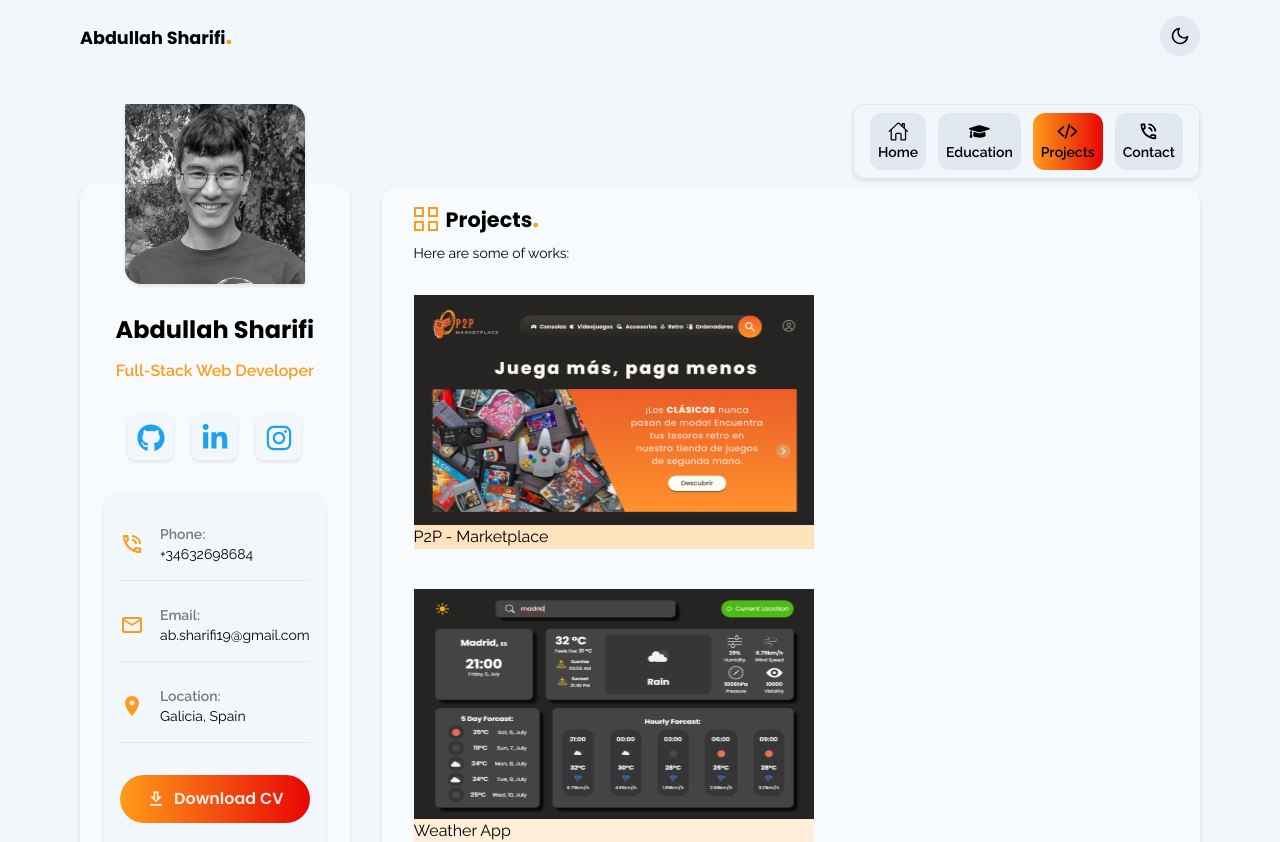
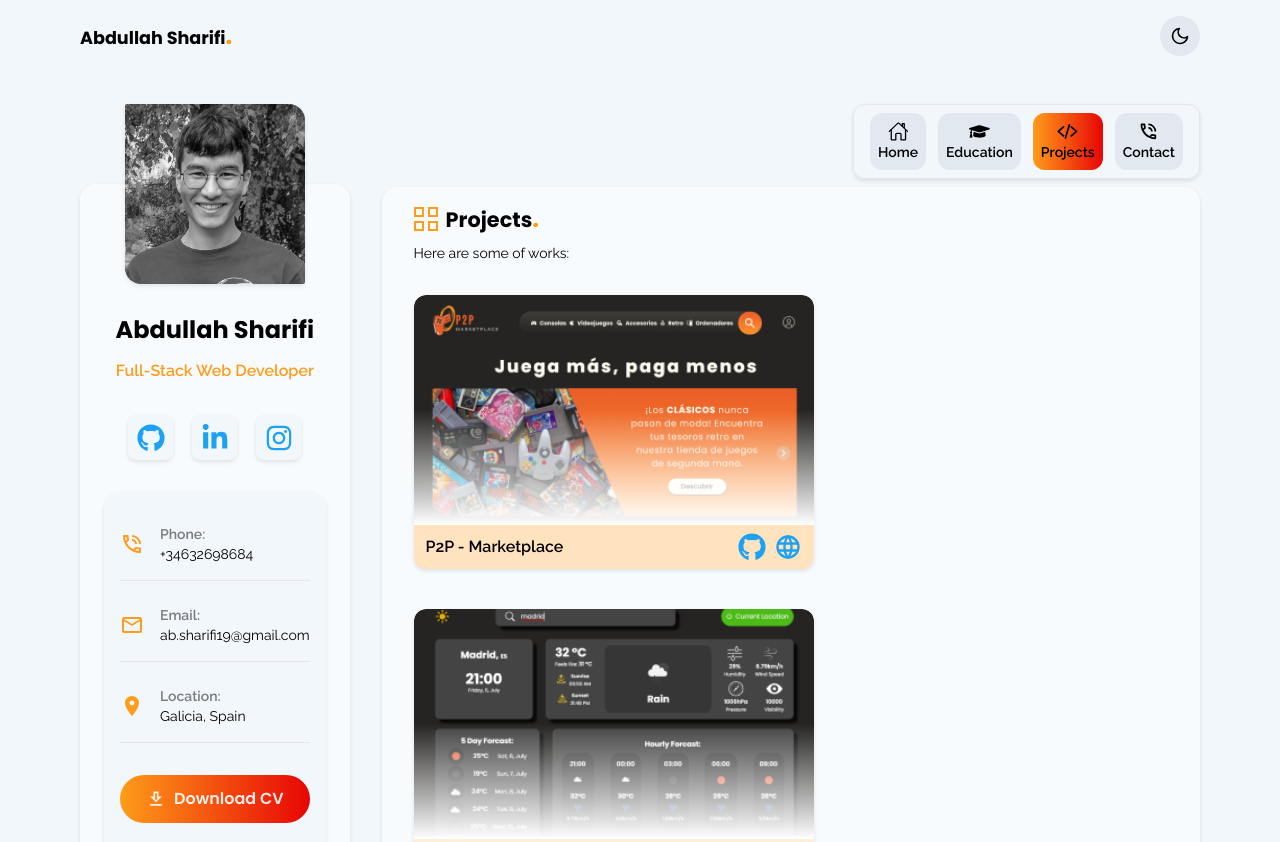
Before and after one commit to ab-sharifi21/personal-portfolio, a Next.js app: page /projects in a window 1280 px wide. Shown: the top 842 px of the page. Built offline with nearby package versions, Linux system fonts and the light colour scheme.

Commit message:
Complete the projects page

```diff
--- a/src/app/projects/page.tsx
+++ b/src/app/projects/page.tsx
@@ -1,7 +1,7 @@
-import { poppins } from "@/fonts";
-import { GrProjects } from "react-icons/gr";
-import { projects } from "@/data";
-import { ProjectCard } from "@/components";
+import { poppins } from '@/fonts';
+import { GrProjects } from 'react-icons/gr';
+import { projects } from '@/data';
+import { ProjectCard } from '@/components';
 
 export default function Projects() {
   return (
@@ -14,14 +14,14 @@ export default function Projects() {
           Projects<span className="text-2xl text-icon-color">.</span>
         </h2>
       </div>
-      <p className="mb-8 text-secondary-font-color text-sm">Here are some of works:</p>
+      <p className="mb-8 text-sm text-secondary-font-color">
+        Here are some of works:
+      </p>
 
-      <section className="flex flex-wrap gap-4 justify-between">
-        {
-          projects.map((project) => {
-            return <ProjectCard key={project.id} project={project} />
-          })
-        }
+      <section className="flex flex-wrap justify-between gap-4">
+        {projects.map((project) => {
+          return <ProjectCard key={project.id} project={project} />;
+        })}
       </section>
     </div>
   );
--- a/src/components/ProjectCard.tsx
+++ b/src/components/ProjectCard.tsx
@@ -1,16 +1,77 @@
-import { Project } from "@/types";
-import Image from "next/image";
+import { poppins } from '@/fonts';
+import { Project } from '@/types';
+import Image from 'next/image';
+import Link from 'next/link';
+import { FaGithub } from 'react-icons/fa';
+import { TbWorld } from 'react-icons/tb';
 
 interface ProjectCardProps {
-    project: Project
+  project: Project;
 }
 
-export const ProjectCard = ({project}: ProjectCardProps) => {
-    const {name, description, github, tools, imageUrl, url, bgColor} = project
-    return (
-        <article className={`bg-${bgColor} mb-6`} >
-            <Image src={imageUrl} width={400} height={230} alt={`${name}'s home page photo`} className="h-[230px] w-[400px]" />
-            <h1>{project.name}</h1>
-        </article>
-     );
-}
+export const ProjectCard = ({ project }: ProjectCardProps) => {
+  const { name, description, github, tools, imageUrl, url, bgColor } = project;
+  return (
+    <article
+      className={`bg-${bgColor} mb-6 rounded-xl shadow-box-shadow dark:bg-cards-bg dark:shadow-2xl`}
+    >
+      {/* <div className="group relative">
+        <Image
+          src={imageUrl}
+          width={400}
+          height={230}
+          alt={`${name}'s home page photo`}
+          className="h-[230px] w-[400px] rounded-tl-xl rounded-tr-xl"
+        />
+        <div className="absolute bottom-0 p-4 left-0 right-0 top-0 z-10 rounded-tl-xl rounded-tr-xl hidden dark:bg-black/60 bg-white/80 group-hover:block">
+          hello
+        </div>
+      </div> */}
+
+      <div className="group relative cursor-pointer rounded-tl-xl rounded-tr-xl items-center justify-center overflow-hidden transition-shadow hover:shadow-xl hover:shadow-black/30">
+        <div className="h-[230px] w-[400px] rounded-xl">
+          <Image
+            width={400}
+            height={230}
+            className="h-full rounded-tl-xl rounded-tr-xl w-full object-cover transition-transform duration-700 group-hover:scale-125"
+            src={imageUrl}
+            alt={`${name}'s home page photo`}
+          />
+        </div>
+        <div className="absolute inset-0 bg-gradient-to-b from-transparent via-transparent dark:to-black dark:group-hover:from-black/70 dark:group-hover:via-black/60 dark:group-hover:to-black/70 to-white group-hover:from-white/60 group-hover:via-white/70 group-hover:to-white/60 rounded-tl-xl rounded-tr-xl"></div>
+        <div className="absolute inset-0 flex translate-y-[100%] items-center flex-col justify-center px-6 transition-all duration-500 group-hover:translate-y-0 rounded-tl-xl rounded-tr-xl">
+          <p className={`mb-3 opacity-0 transition-opacity duration-300 group-hover:opacity-100`}>
+           {description}
+          </p>
+          <ul className='flex flex-wrap items-center gap-2 justify-center'>
+          {
+            tools.map((tool) => {
+                return <span className='bg-skill-bg-color p-1 pr-2 text-sm pl-2 rounded-lg dark:bg-dark-skill-bg-color font-semibold shadow-box-shadow dark:shadow-xl' key={tool}>{tool}</span>
+            })
+          }
+          </ul>
+        </div>
+      </div>
+
+      <div className="flex items-center justify-between p-2 pl-3 pr-3">
+        <h1 className="font-semibold">{project.name}</h1>
+        <div className="flex items-center gap-2">
+          <Link
+            href={github}
+            target="_blank"
+            className="text-social-color duration-300 hover:scale-110 hover:text-icon-color"
+          >
+            <FaGithub className="h-[28px] w-[28px]" />
+          </Link>
+          <Link
+            href={url}
+            target="_blank"
+            className="text-social-color duration-300 hover:scale-110 hover:text-icon-color"
+          >
+            <TbWorld className="h-[28px] w-[28px]" />
+          </Link>
+        </div>
+      </div>
+    </article>
+  );
+};
--- a/src/data.ts
+++ b/src/data.ts
@@ -1,4 +1,4 @@
-import { Project } from "./types";
+import { Project } from './types';
 
 export const projects: Project[] = [
   {
@@ -9,8 +9,8 @@ export const projects: Project[] = [
     github: 'https://github.com/ab-sharifi21/Player2Player-Marketplace',
     url: 'https://www.youtube.com/watch?v=J51EmE-M_NM&t=18s',
     tools: ['HTML', 'CSS', 'JavaScript', 'Node', 'Express', 'React', 'SQL'],
-      imageUrl: "/p2p.png",
-      bgColor: "secondary-bg-color"
+    imageUrl: '/p2p.png',
+    bgColor: 'secondary-bg-color',
   },
   {
     id: 3,
@@ -20,19 +20,26 @@ export const projects: Project[] = [
     github: 'https://github.com/ab-sharifi21/weather-app-react-spa',
     url: 'https://weather-app-react-spa.netlify.app',
     tools: ['HTML', 'Tailwind', 'TypeScript', 'React'],
-      imageUrl: "/weather.png",
-      bgColor: "bg-color3"
+    imageUrl: '/weather.png',
+    bgColor: 'bg-color3',
   },
   {
     id: 2,
     name: 'MovieMix',
     description:
-        'MovieMix is a movie web app that utilizes The Movie Database (TMDb) API to provide comprehensive information about movies. Discover everything from plot summaries and cast details to release dates and ratings, all in one place.',
+      'It is a movie web app that utilizes (TMDb) API to provide comprehensive information about movies. Discover everything from plot summaries and cast details to release dates and ratings, all in one place.',
     github: 'https://github.com/ab-sharifi21/MovieMix',
     url: 'https://mixmovie.netlify.app/',
-      tools: ['Next.js', 'HTML', 'CSS', 'Tailwind', 'TypeScript', 'React', 'Framer motion'],
-      imageUrl: "/movie-app.png",
-      bgColor: "secondary-bg-color"
+    tools: [
+      'Next.js',
+      'HTML',
+      'CSS',
+      'Tailwind',
+      'TypeScript',
+      'React',
+    ],
+    imageUrl: '/movie-app.png',
+    bgColor: 'secondary-bg-color',
   },
   {
     id: 4,
@@ -42,7 +49,7 @@ export const projects: Project[] = [
     github: 'https://github.com/ab-sharifi21/To-Do-App-React',
     url: 'https://ab-todo-app-react.netlify.app/',
     tools: ['HTML', 'CSS', 'Tailwind', 'TypeScript', 'React'],
-      imageUrl: "/todo-app.png",
-      bgColor: "bg-color3"
+    imageUrl: '/todo-app.png',
+    bgColor: 'bg-color3',
   },
 ];
--- a/src/types.ts
+++ b/src/types.ts
@@ -46,8 +46,8 @@ export type Project = {
   name: string;
   description: string;
   github: string;
-  url?: string;
+  url: string;
   tools: string[];
   imageUrl: string;
-  bgColor?: string
+  bgColor?: string;
 };
```
Lines whose indentation alone changed are shown as unchanged.
